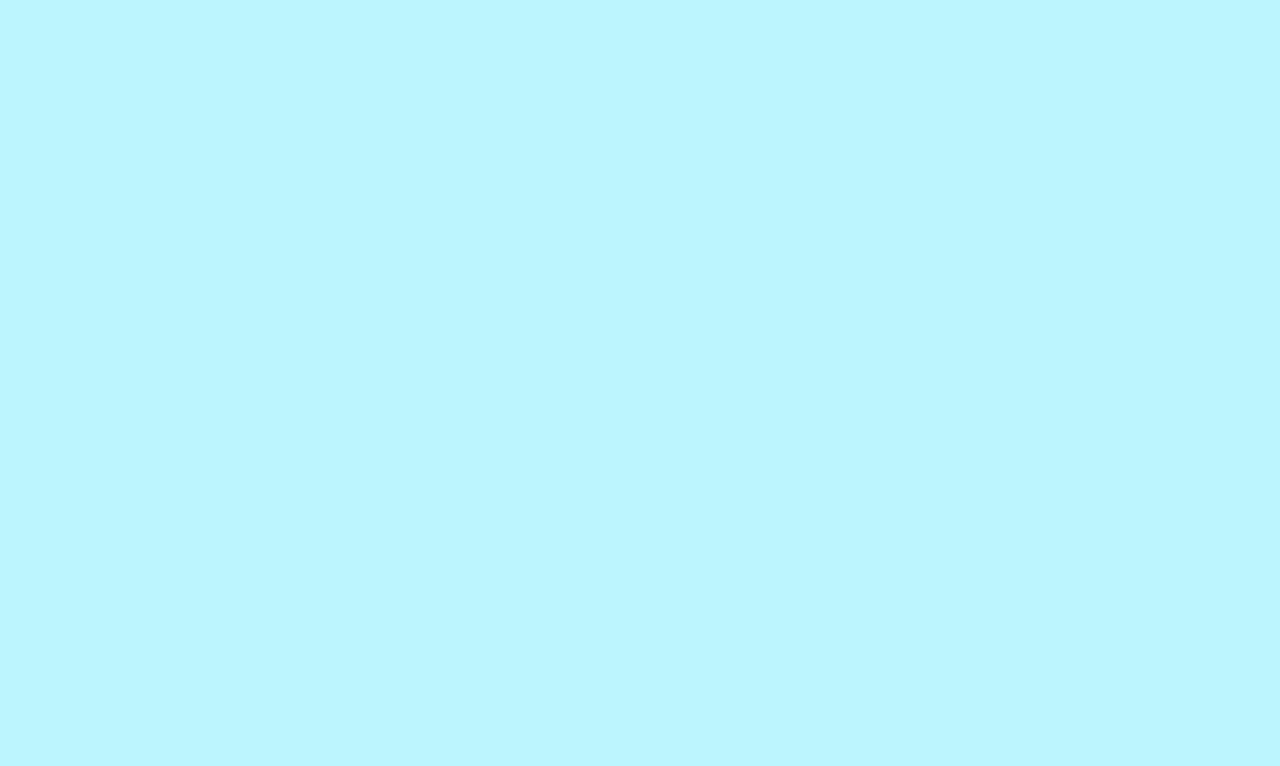
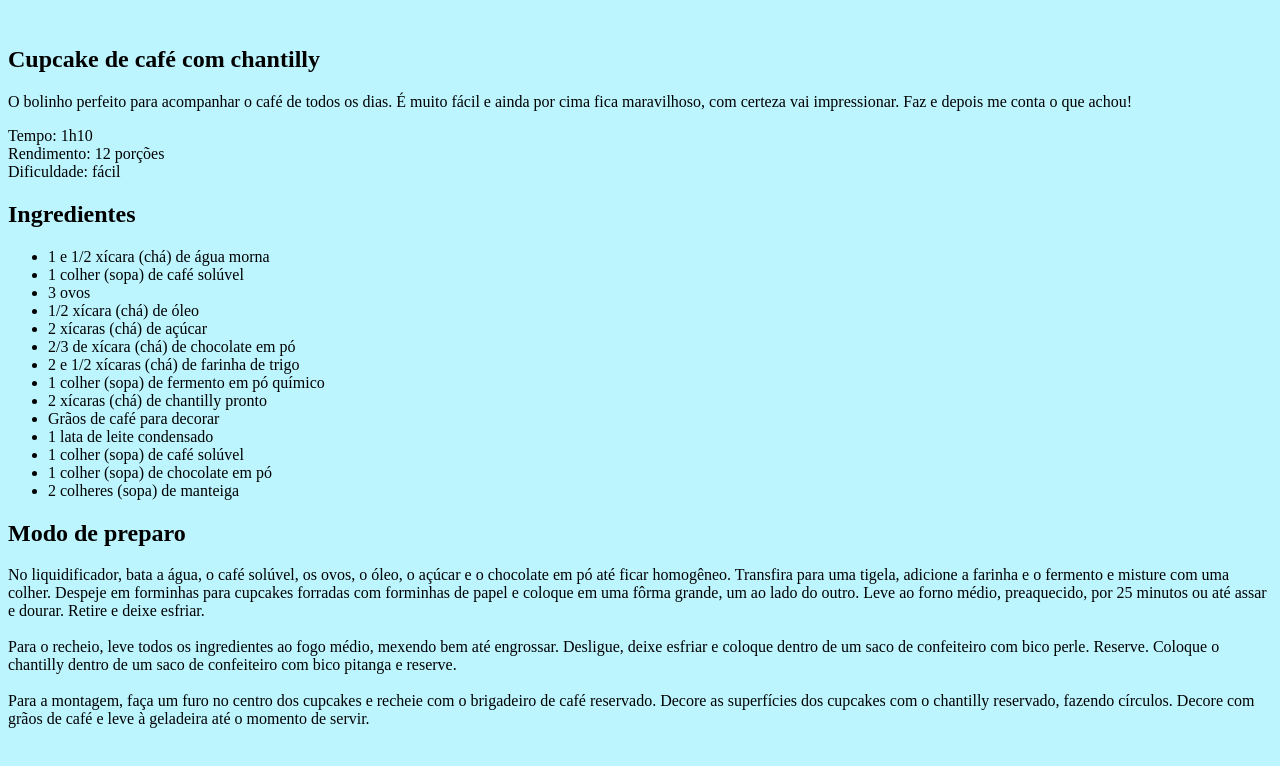
Before and after one commit to luan-dudu/Projeto-pagina_receita, a plain HTML site: page index.html in a window 1280 px wide. Drawn offline with Linux system fonts and the light colour scheme.

Commit message:
Iniciando HTML

```diff
--- a/index.html
+++ b/index.html
@@ -3,10 +3,56 @@
 <head>
     <meta charset="UTF-8">
     <meta name="viewport" content="width=device-width, initial-scale=1.0">
-    <title>Document</title>
+    <title>Pagina de Receita</title>
     <link rel="stylesheet" href="style.css">
 </head>
 <body>
+    <div id="page">
+        <img src="" alt="">
+        <main>
+            <section id="about">
+                <h1>Cupcake de café com chantilly</h1>
+                <p>
+                    O bolinho perfeito para acompanhar o café de todos os dias. É muito fácil e ainda por cima fica maravilhoso, com certeza vai impressionar. Faz e depois me conta o que achou!
+                </p>
 
+                <p>
+                    Tempo: 1h10 <br>
+                    Rendimento: 12 porções <br>
+                    Dificuldade: fácil
+                </p>
+            </section>
+            <section id="ingredientes">
+                <h2>Ingredientes</h2>
+                <ul>
+                    <li>1 e 1/2 xícara (chá) de água morna</li>
+                    <li>1 colher (sopa) de café solúvel</li>
+                    <li>3 ovos</li>
+                    <li>1/2 xícara (chá) de óleo</li>
+                    <li>2 xícaras (chá) de açúcar</li>
+                    <li>2/3 de xícara (chá) de chocolate em pó</li>
+                    <li>2 e 1/2 xícaras (chá) de farinha de trigo</li>
+                    <li>1 colher (sopa) de fermento em pó químico</li>
+                    <li>2 xícaras (chá) de chantilly pronto</li>
+                    <li>Grãos de café para decorar</li>
+                    <li>1 lata de leite condensado</li>
+                    <li>1 colher (sopa) de café solúvel</li>
+                    <li>1 colher (sopa) de chocolate em pó</li>
+                    <li>2 colheres (sopa) de manteiga</li>
+                </ul>
+            </section>
+            <section id="preparation">
+                <h2>
+                    Modo de preparo
+                </h2>
+                <p>
+                    No liquidificador, bata a água, o café solúvel, os ovos, o óleo, o açúcar e o chocolate em pó até ficar homogêneo. Transfira para uma tigela, adicione a farinha e o fermento e misture com uma colher. Despeje em forminhas para cupcakes forradas com forminhas de papel e coloque em uma fôrma grande, um ao lado do outro. Leve ao forno médio, preaquecido, por 25 minutos ou até assar e dourar. Retire e deixe esfriar. <br><br>
+                    Para o recheio, leve todos os ingredientes ao fogo médio, mexendo bem até engrossar. Desligue, deixe esfriar e coloque dentro de um saco de confeiteiro com bico perle. Reserve. Coloque o chantilly dentro de um saco de confeiteiro com bico pitanga e reserve.
+                    <br><br>
+                    Para a montagem, faça um furo no centro dos cupcakes e recheie com o brigadeiro de café reservado. Decore as superfícies dos cupcakes com o chantilly reservado, fazendo círculos. Decore com grãos de café e leve à geladeira até o momento de servir.
+                </p>
+            </section>
+        </main>
+    </div>
 </body>
 </html>
```
